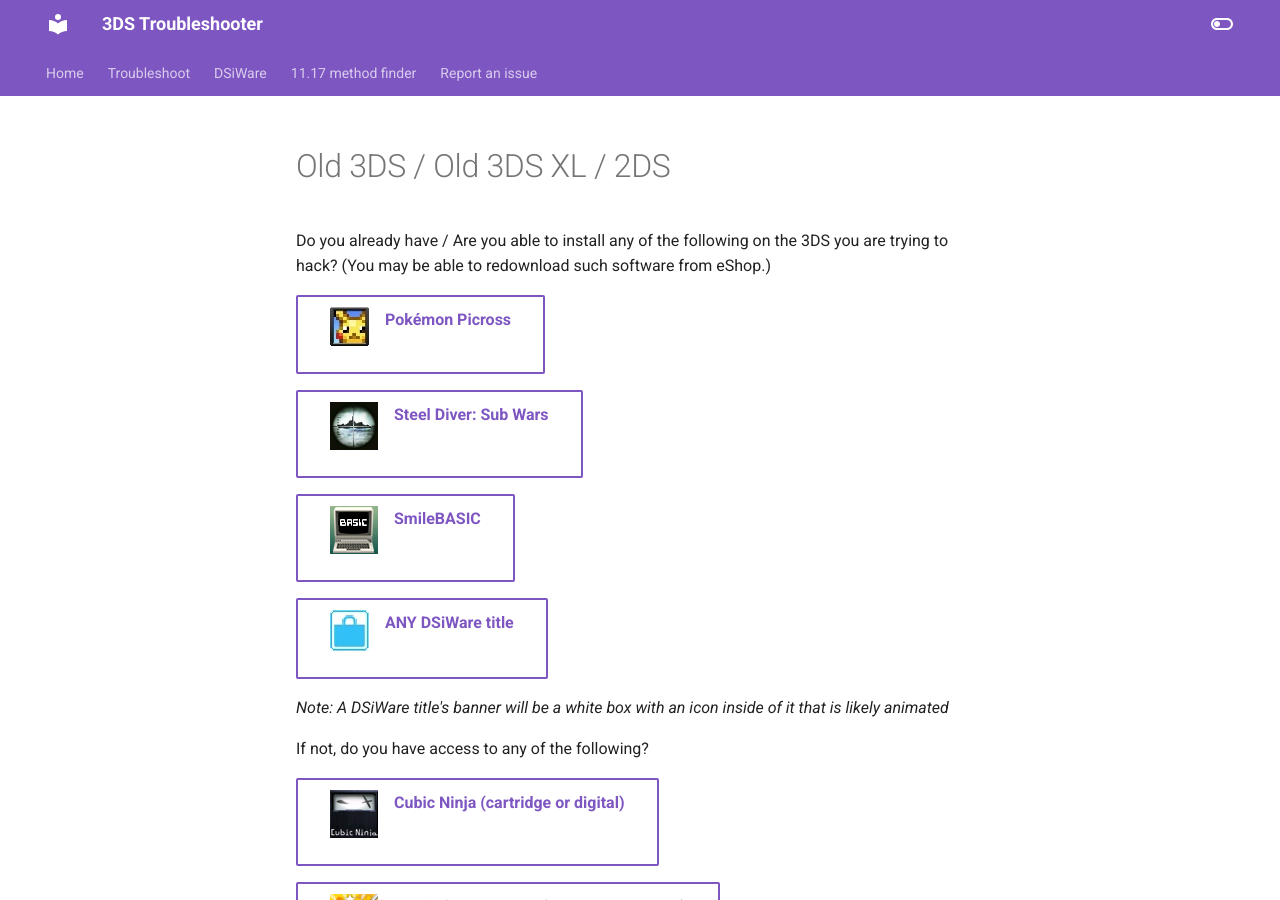
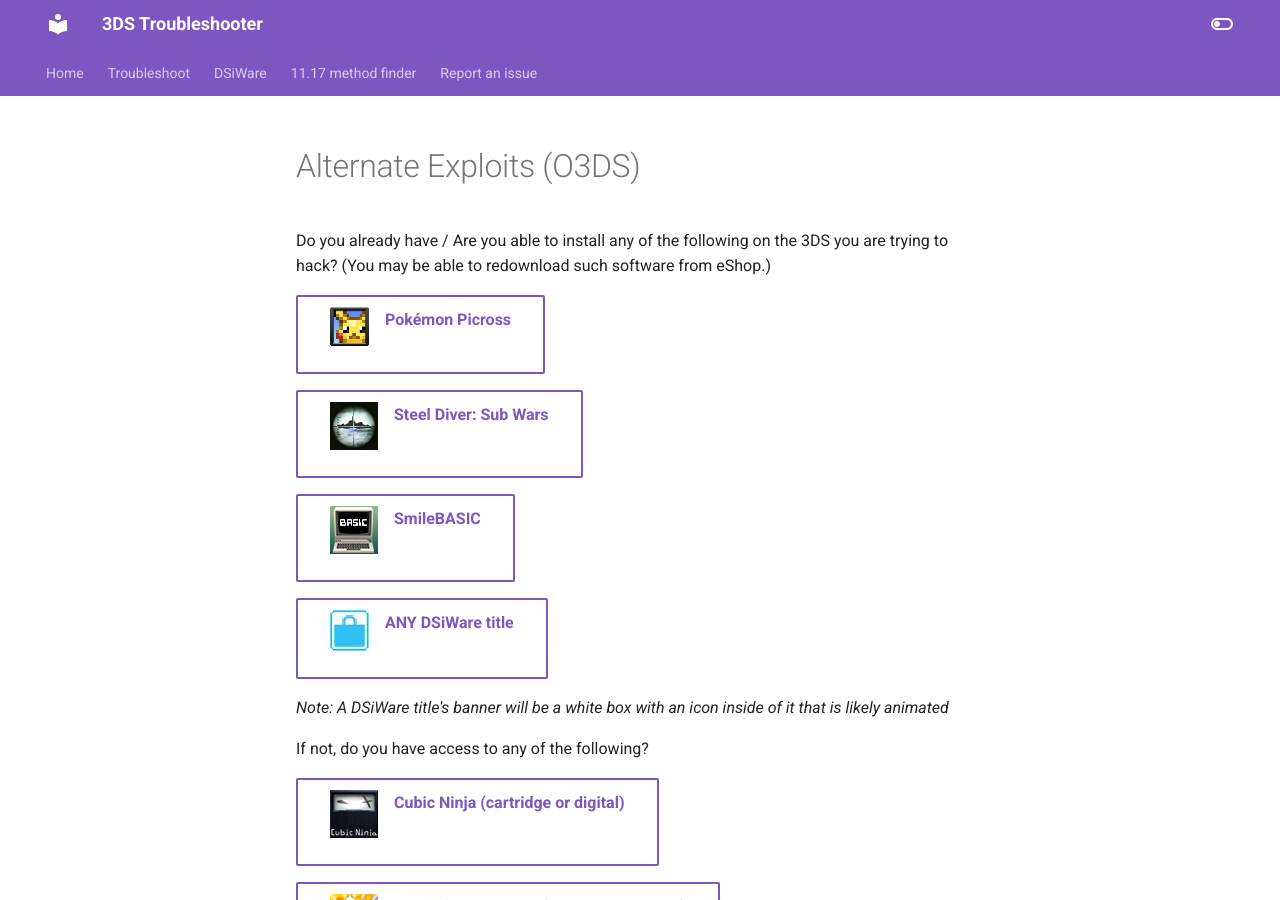
Before and after one commit to lilyuwuu/troubleshoot, an MkDocs documentation site: the page built from docs/seventeen/hardware.md, in a window 1280 px wide and 900 px high. Built offline with MkDocs 1.6.1 and Material for MkDocs 9.7.7, drawn with Linux system fonts in a browser that asks for light colours.

Commit message:
alternate exploits o3ds

```diff
--- a/docs/seventeen/hardware.md
+++ b/docs/seventeen/hardware.md
@@ -1,4 +1,4 @@
-# Old 3DS / Old 3DS XL / 2DS
+# Alternate Exploits (O3DS)
 
 Do you already have / Are you able to install any of the following on the 3DS you are trying to hack? (You may be able to redownload such software from eShop.)
 
```
